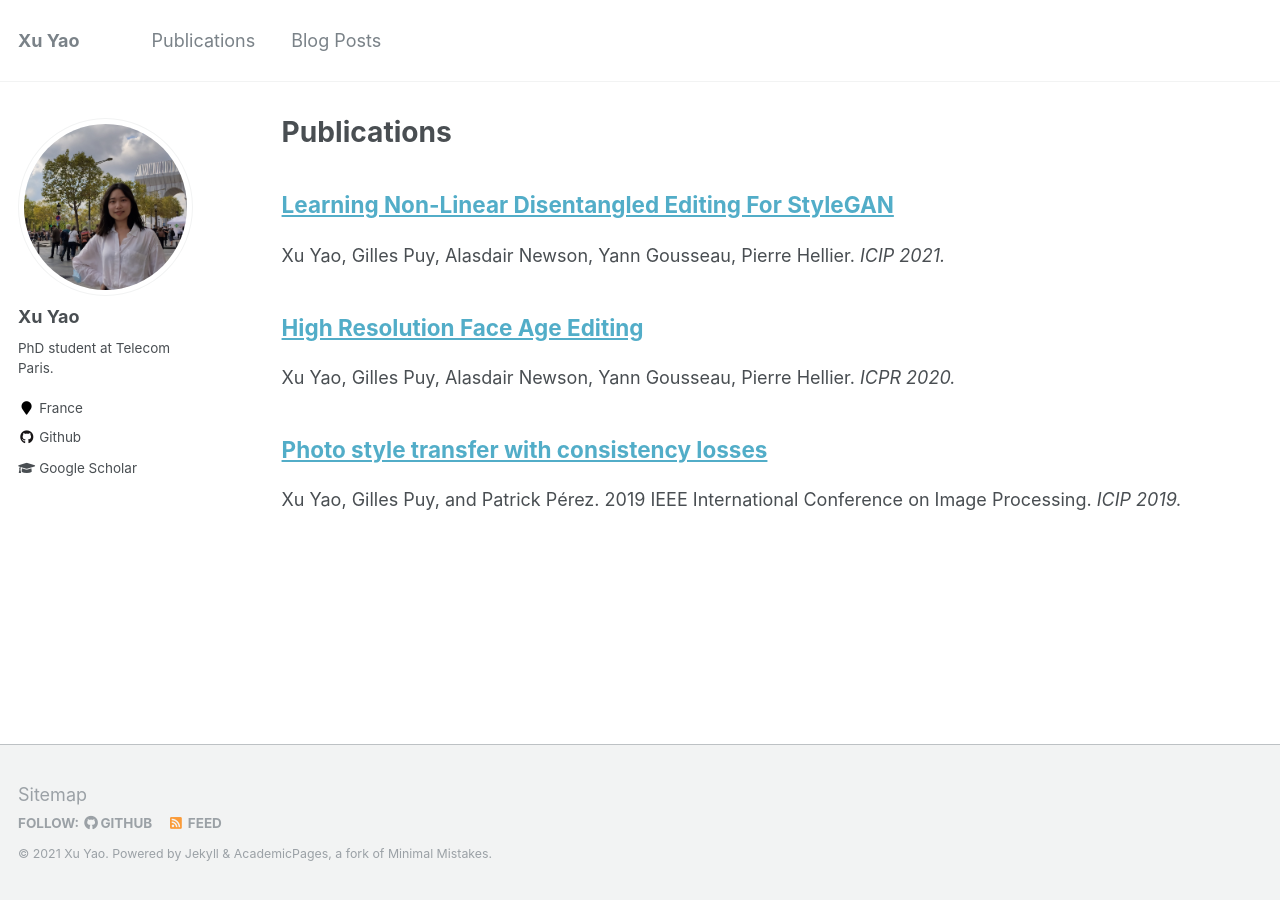
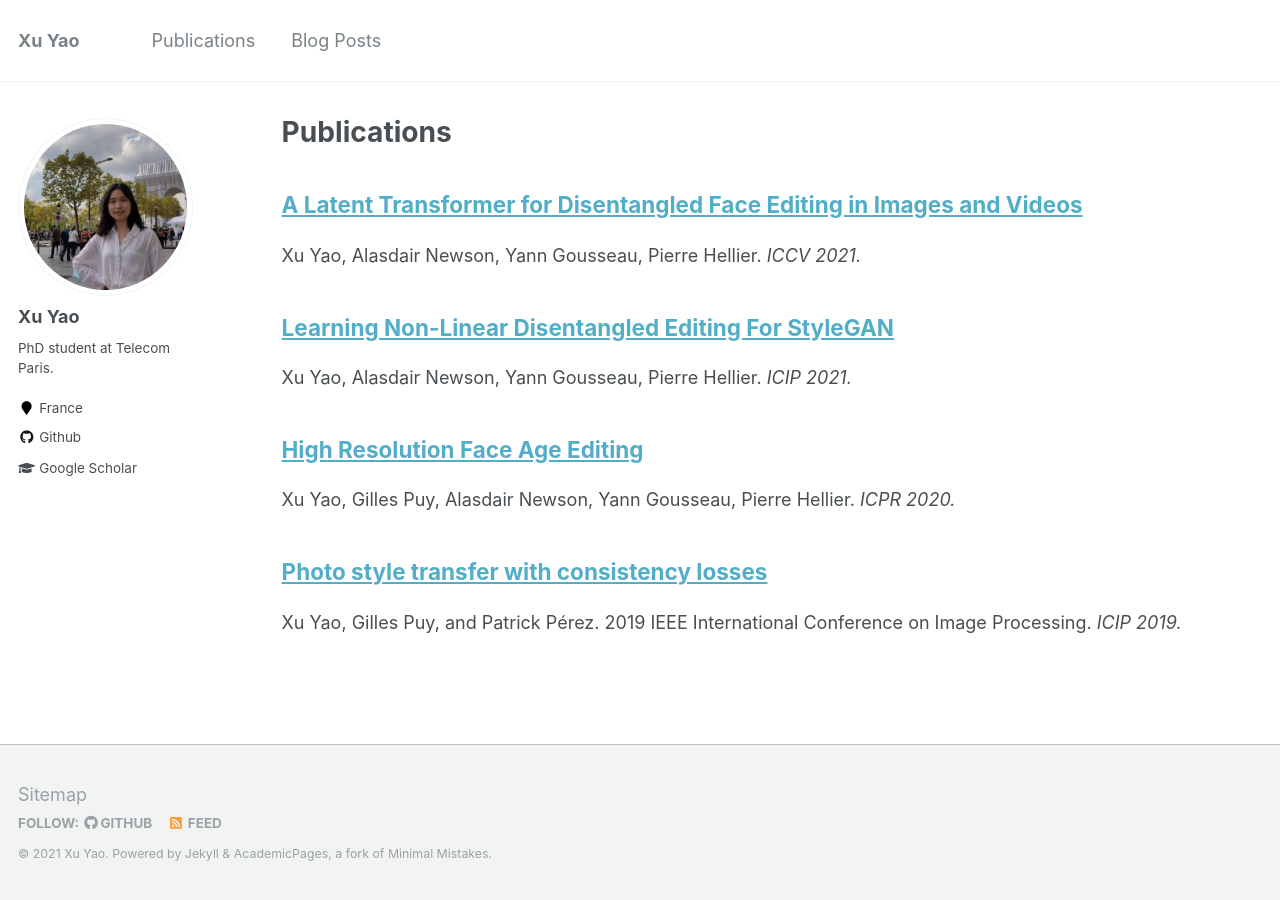
Before and after one commit to Xu-Yao/xu-yao.github.io, a Jekyll site: the page built from _pages/publications.md, in a window 1280 px wide. Built offline with Jekyll 4.4.1, drawn with Linux system fonts in a browser that asks for light colours; some of the changed lines change nothing that is shown.

Commit message:
add link

```diff
--- a/_publications/Nonlinear.md
+++ b/_publications/Nonlinear.md
@@ -4,7 +4,7 @@
 permalink: /publications/Nonlinear
 venue: "ICIP"
 date: 2021-9-22
-citation: 'Xu Yao, Gilles Puy, Alasdair Newson, Yann Gousseau, Pierre Hellier. <i>ICIP 2021.</i>'
+citation: 'Xu Yao, Alasdair Newson, Yann Gousseau, Pierre Hellier. <i>ICIP 2021.</i>'
 ---
 [[PDF]](https://ieeexplore.ieee.org/abstract/document/9506060)
 
--- /dev/null
+++ b/_publications/latenttrans.md
@@ -0,0 +1,12 @@
+---
+title: "A Latent Transformer for Disentangled Face Editing in Images and Videos"
+collection: publications
+permalink: /publications/latenttrans
+venue: "ICCV"
+date: 2021-10-10
+citation: 'Xu Yao, Alasdair Newson, Yann Gousseau, Pierre Hellier. <i>ICCV 2021.</i>'
+---
+[[PDF]](https://openaccess.thecvf.com/content/ICCV2021/papers/Yao_A_Latent_Transformer_for_Disentangled_Face_Editing_in_Images_and_ICCV_2021_paper.pdf)
+
+## Abstract
+High quality facial image editing is a challenging problem in the movie post-production industry, requiring a high degree of control and identity preservation. Previous works that attempt to tackle this problem may suffer from the entanglement of facial attributes and the loss of the person's identity. Furthermore, many algorithms are limited to a certain task. To tackle these limitations, we propose to edit facial attributes via the latent space of a StyleGAN generator, by training a dedicated latent transformation network and incorporating explicit disentanglement and identity preservation terms in the loss function. We further introduce a pipeline to generalize our face editing to videos. Our model achieves a disentangled, controllable, and identity-preserving facial attribute editing, even in the challenging case of real (i.e., non-synthetic) images and videos. We conduct extensive experiments on image and video datasets and show that our model outperforms other state-of-the-art methods in visual quality and quantitative evaluation.
```
